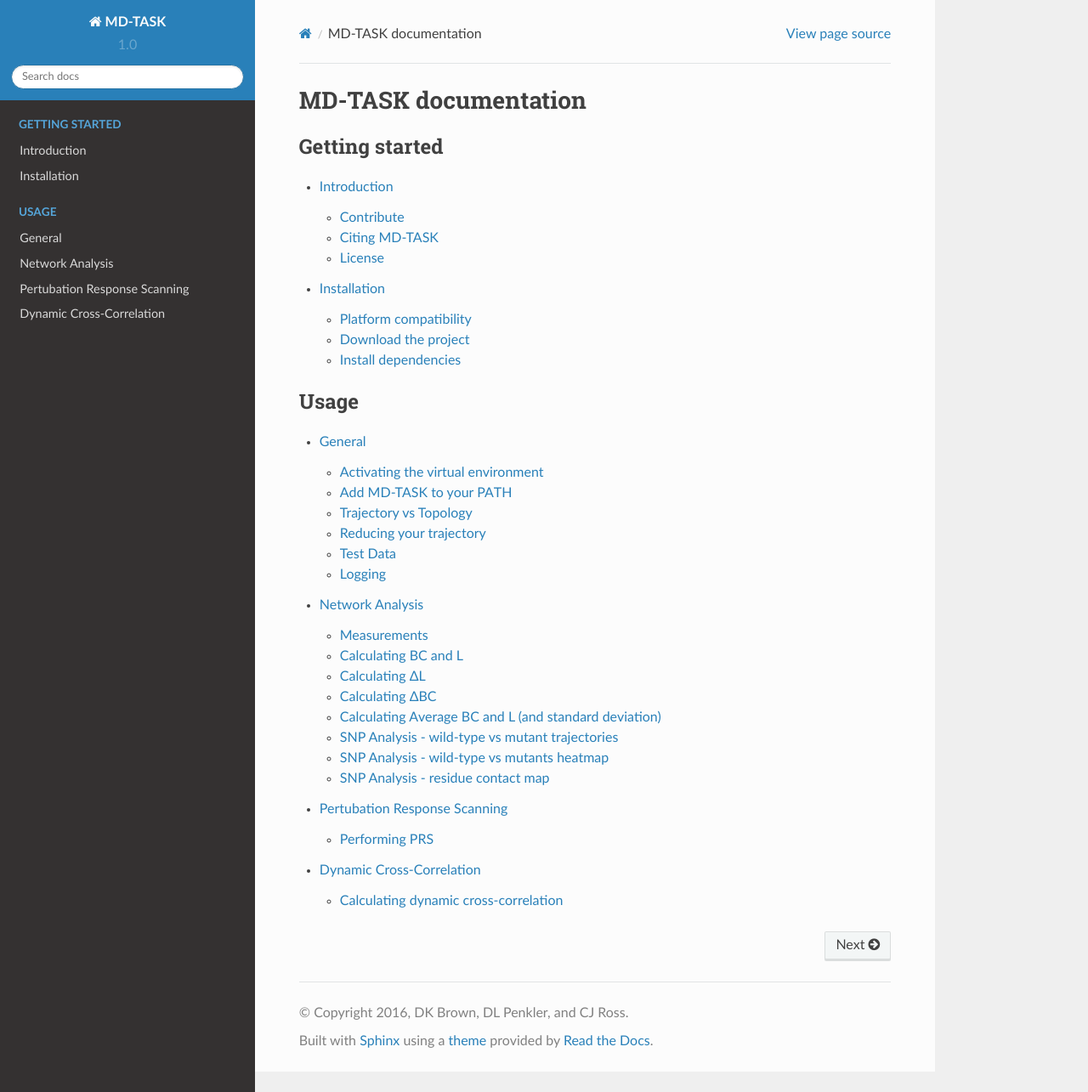
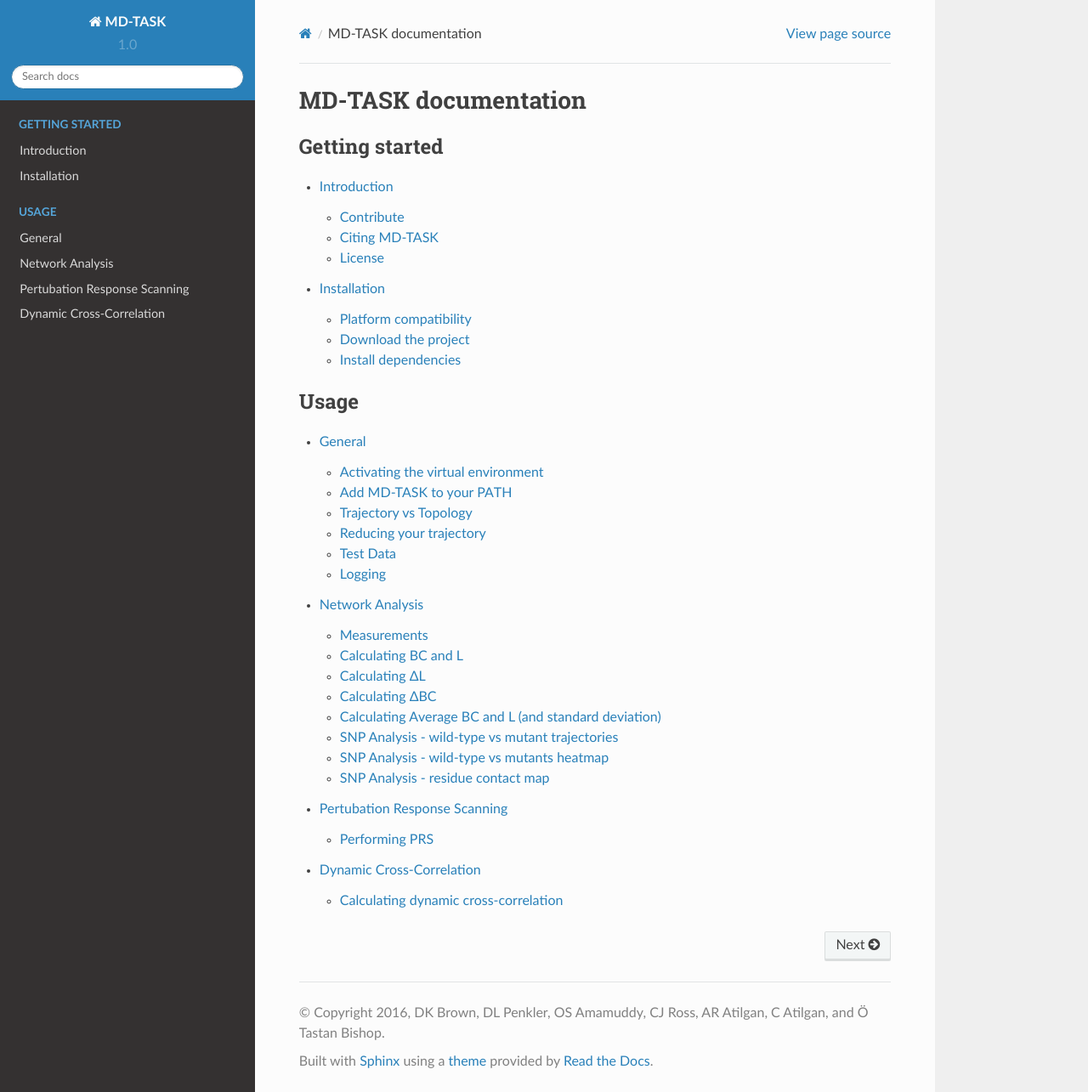
Before and after one commit to RUBi-ZA/MD-TASK, a Sphinx documentation site: the page built from docs/source/index.rst, in a window 1280 px wide and 1285 px high. Shown: the whole window at 85% size. Built offline with Sphinx 7.4.7 and the Read the Docs theme 2.0.0, drawn with Linux system fonts in a browser that asks for light colours.

```diff
--- a/contact_map.py
+++ b/contact_map.py
@@ -142,7 +142,7 @@ def main(args):
     if os.path.exists(contact_map):
         os.remove(script_name)
     else:
-        r_out = "rscript.out" % script_name
+        r_out = "rscript.out"
         log("Contact map not generated. See contents of %s for details..." % r_out)
 
 
--- a/docs/source/conf.py
+++ b/docs/source/conf.py
@@ -59,8 +59,8 @@ master_doc = 'index'
 
 # General information about the project.
 project = u'MD-TASK'
-copyright = u'2016, DK Brown, DL Penkler, and CJ Ross'
-author = u'DK Brown, DL Penkler, and CJ Ross'
+copyright = u'2016, DK Brown, DL Penkler, OS Amamuddy, CJ Ross, AR Atilgan, C Atilgan, and Ö Tastan Bishop'
+author = u'DK Brown, DL Penkler, OS Amamuddy, CJ Ross, AR Atilgan, C Atilgan, and Ö Tastan Bishop'
 
 # The version info for the project you're documenting, acts as replacement for
 # |version| and |release|, also used in various other places throughout the
```
Also changed, not shown: 2 other files.
